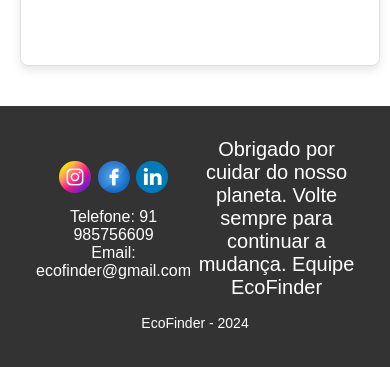
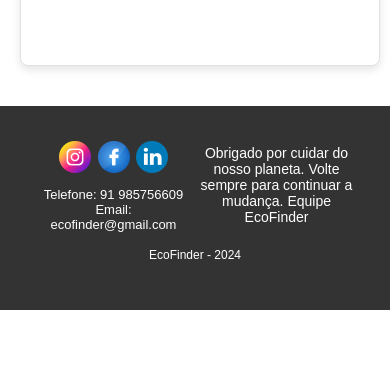
Before and after one commit to IsaqueCascaes/front-ecofinder-oficial, a React (Vite) app: page / in a window 390 px wide. Shown: the part 3758-4125 px from the top of the page. After the commit the page ends 4068 px from the top, so only its background shows below. Built offline with nearby package versions, Linux system fonts and the light colour scheme.

Commit message:
adjust in css home

```diff
--- a/src/Css/Home.module.css
+++ b/src/Css/Home.module.css
@@ -224,6 +224,15 @@ margin: 0.2rem;
   .thankYouMessage {
     justify-content: center;
     text-align: center;
+    font-size: 13px;
+  }
+
+  .thankYouMessage p {
+    font-size: 14px;
+  }
+
+  .footerBottom {
+    font-size: 12px;
   }
 
 .levelPolution {
```
